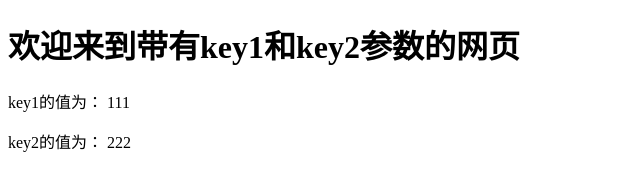
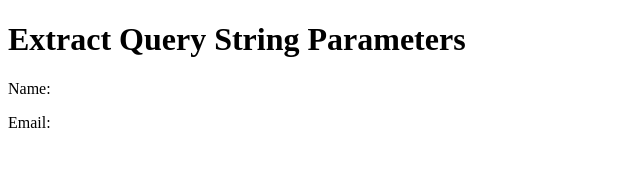
Before and after one commit to Alphaclz111/Alphaclz111.github.io, a plain HTML site: page index.html in a window 1280 px wide. Shown: the whole page, without its empty margins (0-640 px from the left). Drawn offline with Linux system fonts and the light colour scheme.

Commit message:
Update index.html

```diff
--- a/index.html
+++ b/index.html
@@ -1,37 +1,23 @@
 <!DOCTYPE html>
 <html>
   <head>
-	<title>带有key1和key2参数的网页</title>
+    <meta charset="UTF-8">
+    <title>Extract Query String Parameters</title>
   </head>
   <body>
-
-	<h1>欢迎来到带有key1和key2参数的网页</h1>
-
-	<p>
-		key1的值为：
-		<span id="key1-value"></span> <!-- 显示key1的值 -->
-	</p>
-
-	<p>
-		key2的值为：
-		<span id="key2-value"></span> <!-- 显示key2的值 -->
-	</p>
+    <h1>Extract Query String Parameters</h1>
+    <p>Name: <span id="name"></span></p>
+    <p>Email: <span id="email"></span></p>
 
     <script>
-		// 获取key1和key2的值
-		const key1Value = '111'; // 假设key1的值为111
-		const key2Value = '222'; // 假设key2的值为222
+      const queryString = window.location.search;
+      const urlParams = new URLSearchParams(queryString);
 
-		// 创建具有key1和key2参数的url
-		const url = `https://alphaclz111.github.io/?key1=${key1Value}&key2=${key2Value}`;
+      const name = urlParams.get('name');
+      const email = urlParams.get('email');
 
-		// 在网页上显示key1和key2的值
-		document.getElementById('key1-value').textContent = key1Value;
-		document.getElementById('key2-value').textContent = key2Value;
-
-		// 打印整个url
-		console.log(url);
+      document.getElementById('name').textContent = name;
+      document.getElementById('email').textContent = email;
     </script>
-
   </body>
 </html>
```
Lines whose indentation alone changed are shown as unchanged.
